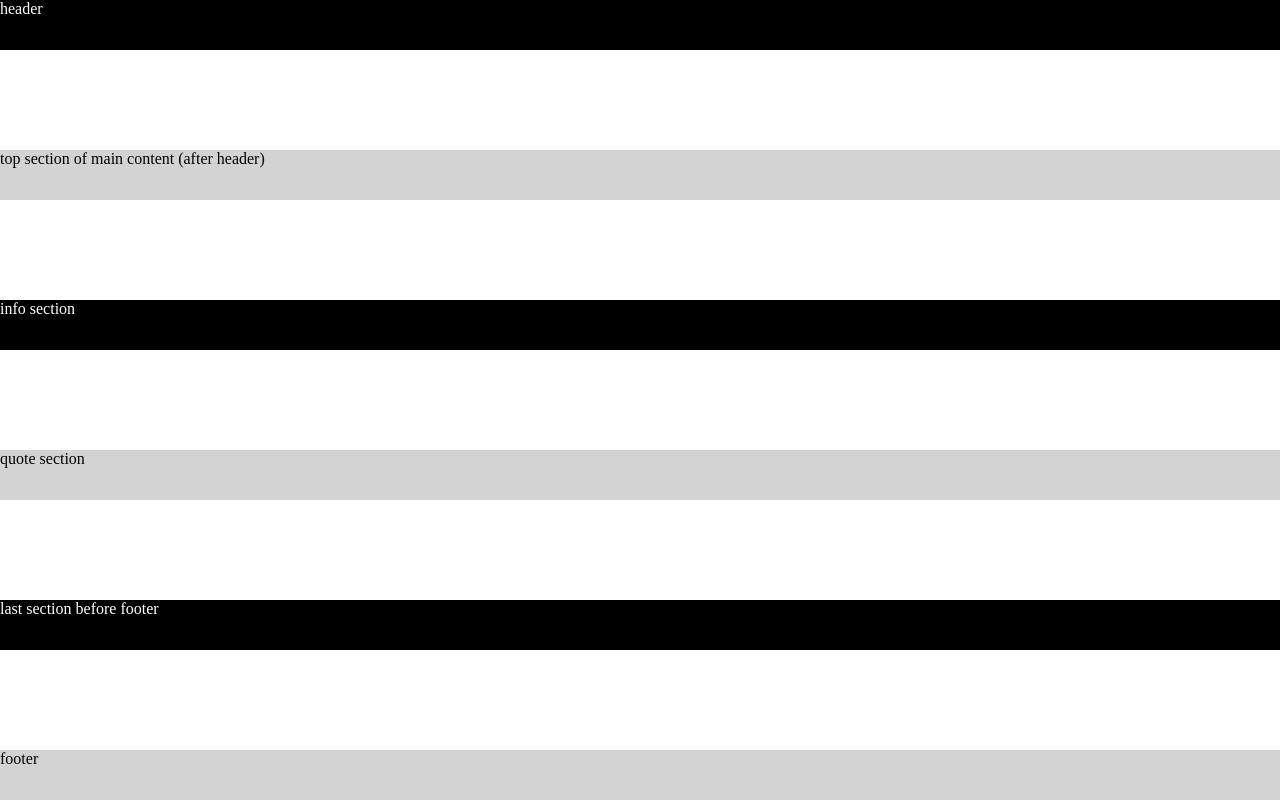
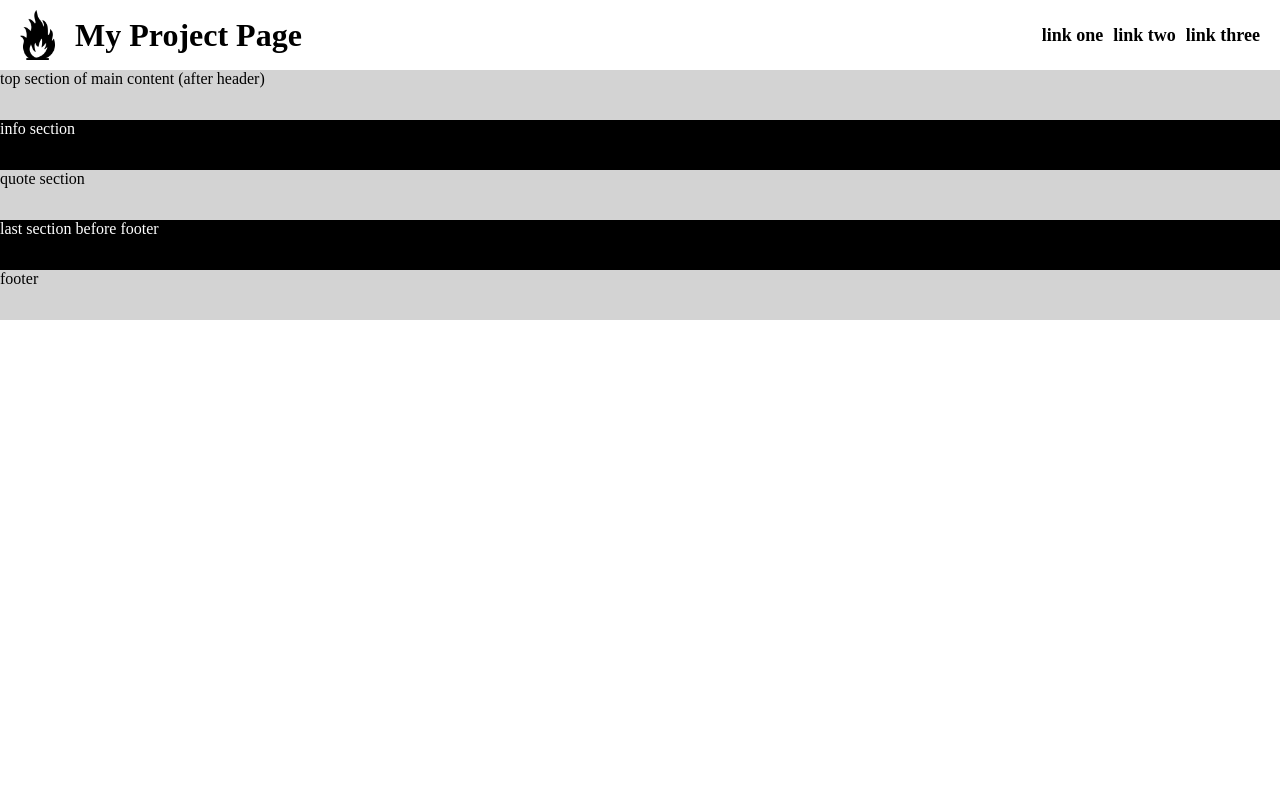
Before and after one commit to porza787/CSSproject, a plain HTML site: page index.html in a window 1280 px wide. Drawn offline with Linux system fonts and the light colour scheme.

Commit message:
Style Header Placeholder

```diff
--- a/index.html
+++ b/index.html
@@ -9,7 +9,13 @@
 </head>
 <body>
     <div class="header">
-        header
+        <div class="logo"><img src=logo.png></div>
+        My Project Page
+        <ul>
+            <a href="google.com">link one</a>
+            <a href="google.com">link two</a>
+            <a href="google.com">link three</a>
+        </ul>
     </div>
 
     <div class="top">
--- a/styles.css
+++ b/styles.css
@@ -1,7 +1,6 @@
 body {
     display: flex;
     flex-direction: column;
-    justify-content: space-between;
     flex: 1;
     margin: 0;
     min-height: 100vh;
@@ -9,9 +8,13 @@ body {
 
 .header {
     display: flex;
-    height: 50px;
-    background: black;
-    color: white;
+    flex: 0 0 auto;
+    height: 70px;
+    background: white;
+    color: black;
+    align-items: center;
+    font-size: 32px;
+    font-weight: 900;
 }
 
 .top {
@@ -48,3 +51,23 @@ body {
     background: lightgray;
     color: black;
 }
+
+.logo {
+    display: flex;
+    height: 50px;
+    padding: 0 20px;
+}
+
+ul {
+    display: flex;
+    margin-left: auto;
+    padding: 0 20px;
+    gap: 10px;
+    font-size: 18px;
+    list-style-type: none;
+}
+
+a {
+   text-decoration: none;
+   color: black;
+}
```
Also changed, not shown: logo.png (added), 2 other files.
